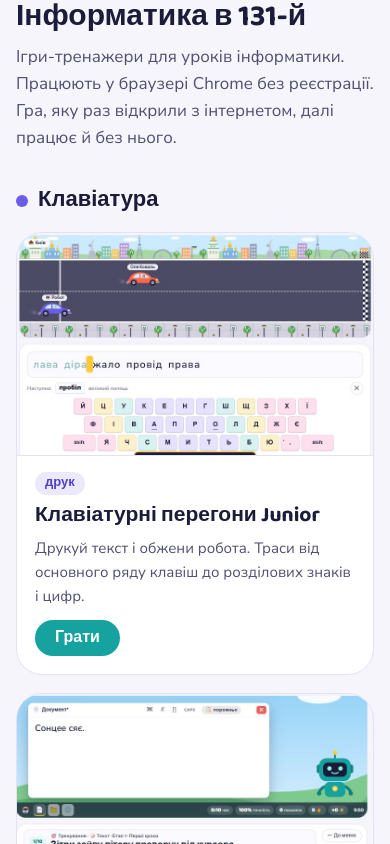
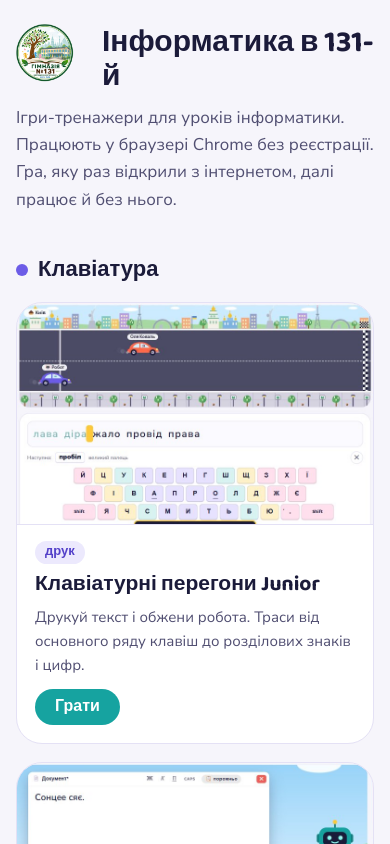
Before and after one commit to cyrilreyda/cyrilreyda.github.io, a plain HTML site: page index.html in a window 390 px wide. Shown: the top 844 px of the page. Drawn offline with Linux system fonts and the light colour scheme.

Commit message:
Add the school emblem to the header
Also fix the header and footer spacing, which the .container rule
was overriding.

Co-Authored-By: Claude Opus 5.5 <noreply@anthropic.com>

```diff
--- a/index.html
+++ b/index.html
@@ -19,7 +19,18 @@
   h1,h2{font-family:'Baloo 2',sans-serif; font-weight:700; margin:0; color:var(--ink);}
   .container{max-width:980px; margin:0 auto; padding:0 16px;}
 
-  header{padding:40px 0 8px;}
+  /* Емблема ліворуч від заголовка й опису; на телефоні опис переходить під емблему */
+  header.container{padding-top:40px; padding-bottom:8px;}
+  header{display:grid; grid-template-columns:auto 1fr; grid-template-areas:"logo title" "logo text"; align-content:center; column-gap:24px;}
+  header .emblem{grid-area:logo; align-self:center; width:128px; height:128px;}
+  header h1{grid-area:title; align-self:end;}
+  header p{grid-area:text;}
+  @media (max-width:520px){
+    header.container{padding-top:24px;}
+    header{grid-template-areas:"logo title" "text text"; column-gap:14px;}
+    header .emblem{width:72px; height:72px;}
+    header h1{align-self:center;}
+  }
   header h1{font-size:clamp(30px, 6vw, 44px); line-height:1.15;}
   header p{margin:8px 0 0; color:var(--ink-soft); font-size:17px; max-width:620px;}
 
@@ -43,13 +54,15 @@
         border-radius:999px; padding:5px 20px;}
   .card:hover .play{background:var(--teal-dark);}
 
-  footer{margin:48px 0 32px; color:var(--ink-soft); font-size:14px;}
+  footer.container{margin-top:48px; margin-bottom:32px;}
+  footer{color:var(--ink-soft); font-size:14px;}
   footer a{color:var(--teal-dark);}
 </style>
 </head>
 <body>
 
 <header class="container">
+  <img class="emblem" src="img/emblem.png" alt="Емблема гімназії № 131 Святошинського району міста Києва">
   <h1>Інформатика в 131-й</h1>
   <p>Ігри-тренажери для уроків інформатики. Працюють у браузері Chrome без реєстрації. Гра, яку раз відкрили з інтернетом, далі працює й без нього.</p>
 </header>
```
Also changed, not shown: img/emblem.png (added).
